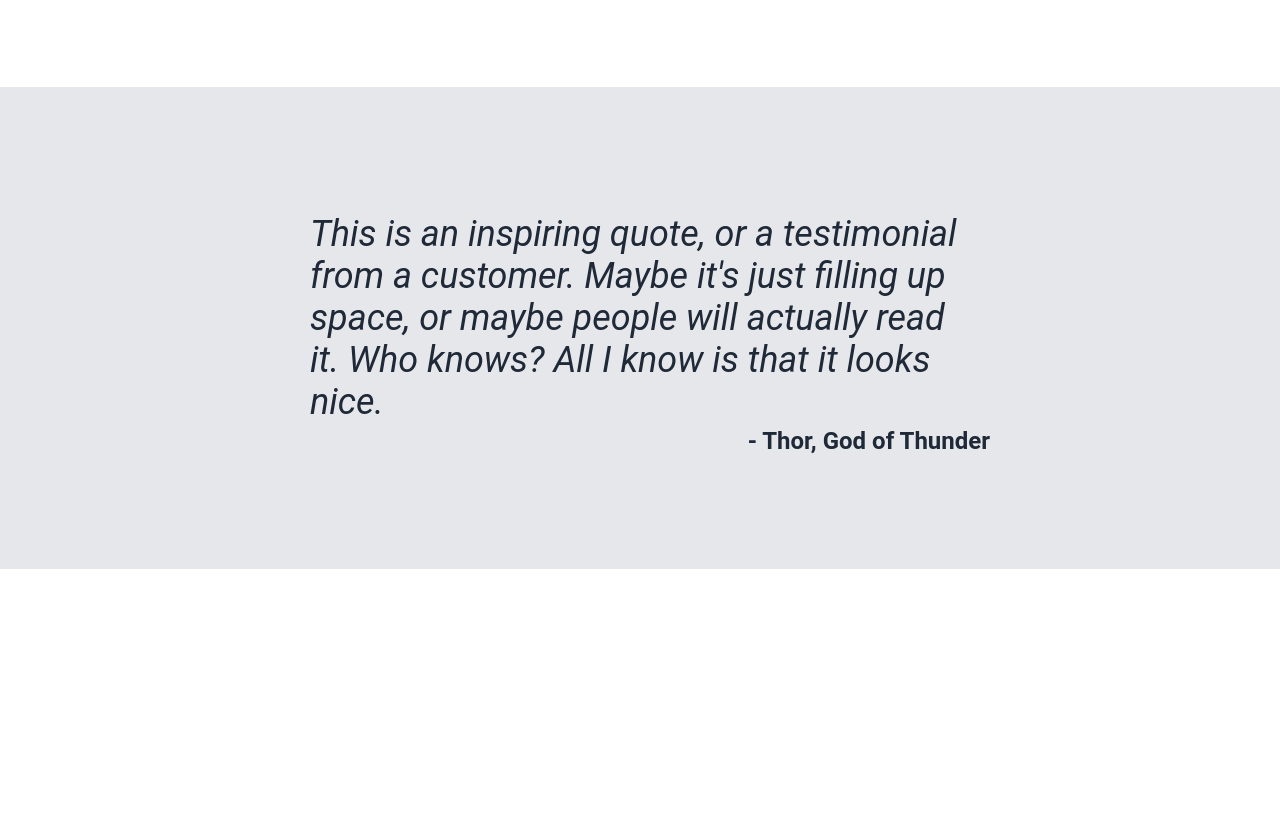
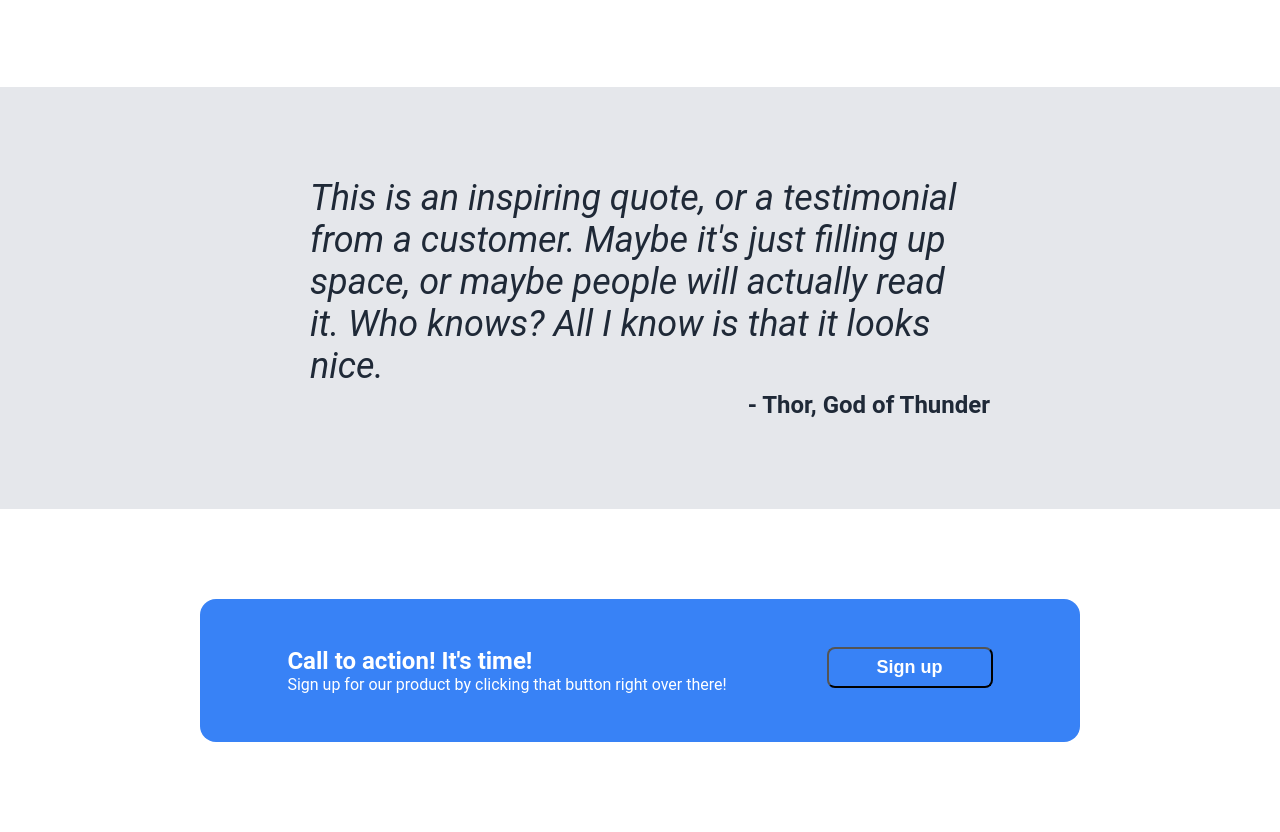
Before and after one commit to edwards955/landing-page, a plain HTML site: page index.html in a window 1280 px wide. Shown: the part 823-1655 px from the top of the page. Before the commit the page ends 1392 px from the top, so only its background shows below. Drawn offline with Linux system fonts and the light colour scheme.

Commit message:
Add section four - call to action

```diff
--- a/index.html
+++ b/index.html
@@ -53,5 +53,17 @@
             </p>
             <p class="citation spacing">- Thor, God of Thunder</p>
         </div>
+        <div class="action-section">
+            <div class="call spacing">
+                <div class="call-left">
+                    <h2>Call to action! It's time!</h4>
+                        <p>Sign up for our product by clicking that button right over there!</p>
+                </div>
+                <div class="call-right">
+                    <button>Sign up</button>
+                </div>
+            </div>
+        </div>
+
     </body>
 </html>
--- a/style.css
+++ b/style.css
@@ -138,6 +138,23 @@ button {
     text-align: right;
 }
 
+.call {
+    display: flex;
+    justify-content: center;
+    gap: 100px;
+    padding: 48px;
+    background-color: #3882f6;
+    margin-top: 90px;
+    margin-bottom: 90px;
+    border-radius: 16px;
+}
+
+.call h2, p {
+    margin: 0;
+    padding: 0;
+    color: white;
+}
+
 .spacing {
     margin-left: 200px;
     margin-right: 200px;
```
